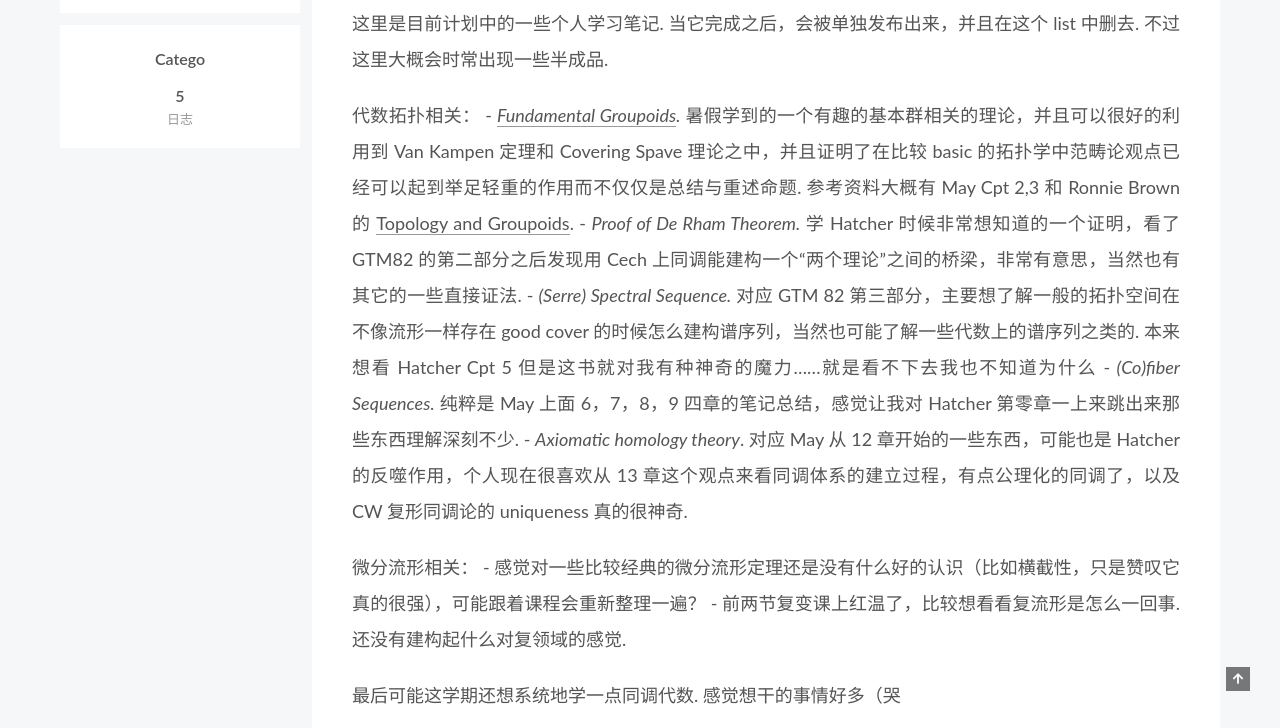
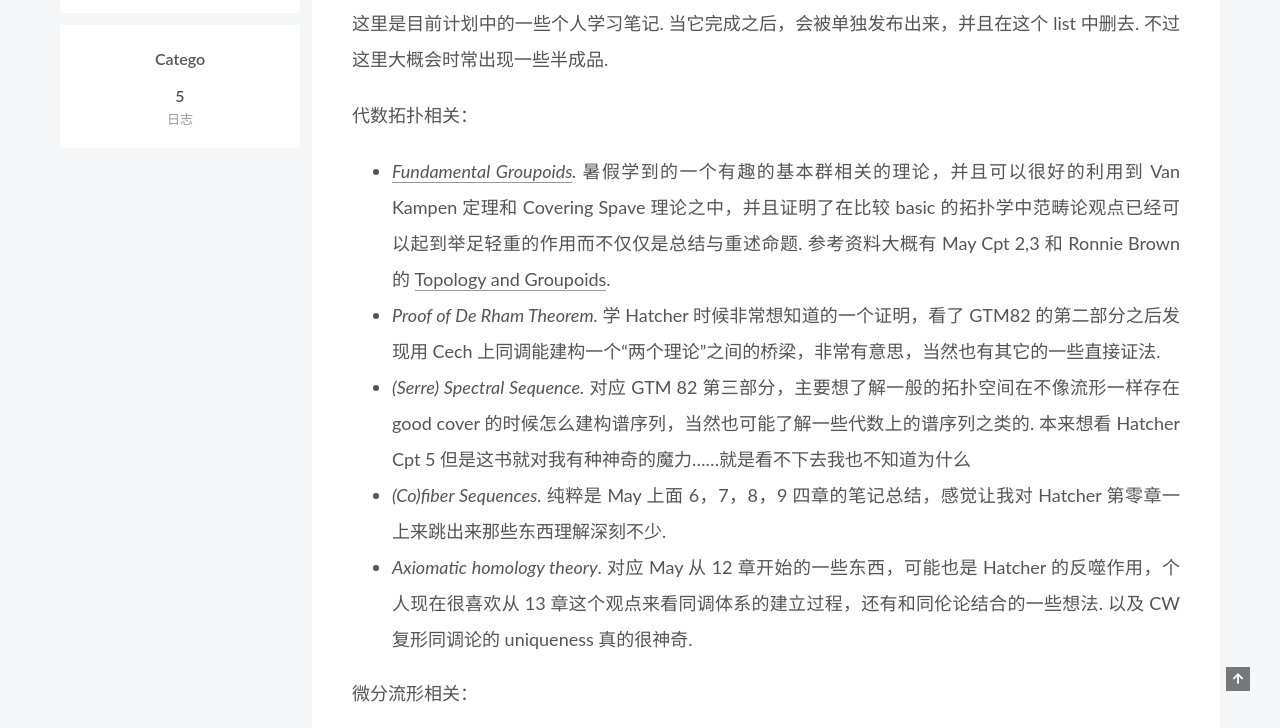
Before and after one commit to Catego97/Catego97.github.io, a plain HTML site: page 2025/09/14/todolist/index.html in a window 1280 px wide. Shown: the part 209-937 px from the top of the page. Drawn offline with nearby package versions, Linux system fonts and the light colour scheme; some packages are replaced by stand-ins of ours; a script that the page names is missing.

Commit message:
Site updated: 2025-09-14 11:30:26

```diff
--- a/2025/09/14/todolist/index.html
+++ b/2025/09/14/todolist/index.html
@@ -32,7 +32,7 @@
  不过这里大概会时常出现一些半成品.">
 <meta property="og:locale" content="zh_CN">
 <meta property="article:published_time" content="2025-09-14T02:50:00.000Z">
-<meta property="article:modified_time" content="2025-09-14T03:24:44.929Z">
+<meta property="article:modified_time" content="2025-09-14T03:29:53.600Z">
 <meta property="article:author" content="Catego">
 <meta name="twitter:card" content="summary">
 
@@ -185,7 +185,7 @@
               <span class="post-meta-item-text">发表于</span>
 
 
-              <time title="创建时间：2025-09-14 10:50:00 / 修改时间：11:24:44" itemprop="dateCreated datePublished" datetime="2025-09-14T10:50:00+08:00">2025-09-14</time>
+              <time title="创建时间：2025-09-14 10:50:00 / 修改时间：11:29:53" itemprop="dateCreated datePublished" datetime="2025-09-14T10:50:00+08:00">2025-09-14</time>
             </span>
 
 
@@ -210,7 +210,9 @@
 当它完成之后，会被单独发布出来，并且在这个 list 中删去.
 不过这里大概会时常出现一些半成品.</p>
 <span id="more"></span>
-<p>代数拓扑相关： - <em><a
+<p>代数拓扑相关：</p>
+<ul>
+<li><em><a
 target="_blank" rel="noopener" href="https://catego97.github.io/pdf/Groupoid1.pdf">Fundamental
 Groupoids</a>.</em>
 暑假学到的一个有趣的基本群相关的理论，并且可以很好的利用到 Van Kampen
@@ -218,24 +220,29 @@ Groupoids</a>.</em>
 的拓扑学中范畴论观点已经可以起到举足轻重的作用而不仅仅是总结与重述命题.
 参考资料大概有 May Cpt 2,3 和 Ronnie Brown 的 <a
 target="_blank" rel="noopener" href="https://www.groupoids.org.uk/topgpds.html">Topology and
-Groupoids</a>. - <em>Proof of De Rham Theorem.</em> 学 Hatcher
+Groupoids</a>.</li>
+<li><em>Proof of De Rham Theorem.</em> 学 Hatcher
 时候非常想知道的一个证明，看了 GTM82 的第二部分之后发现用 Cech
-上同调能建构一个“两个理论”之间的桥梁，非常有意思，当然也有其它的一些直接证法.
-- <em>(Serre) Spectral Sequence.</em> 对应 GTM 82
+上同调能建构一个“两个理论”之间的桥梁，非常有意思，当然也有其它的一些直接证法.</li>
+<li><em>(Serre) Spectral Sequence.</em> 对应 GTM 82
 第三部分，主要想了解一般的拓扑空间在不像流形一样存在 good cover
 的时候怎么建构谱序列，当然也可能了解一些代数上的谱序列之类的. 本来想看
-Hatcher Cpt 5 但是这书就对我有种神奇的魔力……就是看不下去我也不知道为什么
-- <em>(Co)fiber Sequences.</em> 纯粹是 May 上面 6，7，8，9
+Hatcher Cpt 5
+但是这书就对我有种神奇的魔力……就是看不下去我也不知道为什么</li>
+<li><em>(Co)fiber Sequences.</em> 纯粹是 May 上面 6，7，8，9
 四章的笔记总结，感觉让我对 Hatcher
-第零章一上来跳出来那些东西理解深刻不少. - <em>Axiomatic homology
-theory</em>. 对应 May 从 12 章开始的一些东西，可能也是 Hatcher
-的反噬作用，个人现在很喜欢从 13
-章这个观点来看同调体系的建立过程，有点公理化的同调了，以及 CW
-复形同调论的 uniqueness 真的很神奇.</p>
-<p>微分流形相关： -
-感觉对一些比较经典的微分流形定理还是没有什么好的认识（比如横截性，只是赞叹它真的很强），可能跟着课程会重新整理一遍？
-- 前两节复变课上红温了，比较想看看复流形是怎么一回事.
-还没有建构起什么对复领域的感觉.</p>
+第零章一上来跳出来那些东西理解深刻不少.</li>
+<li><em>Axiomatic homology theory</em>. 对应 May 从 12
+章开始的一些东西，可能也是 Hatcher 的反噬作用，个人现在很喜欢从 13
+章这个观点来看同调体系的建立过程，还有和同伦论结合的一些想法. 以及 CW
+复形同调论的 uniqueness 真的很神奇.</li>
+</ul>
+<p>微分流形相关：</p>
+<ul>
+<li>感觉对一些比较经典的微分流形定理还是没有什么好的认识（比如横截性，只是赞叹它真的很强），可能跟着课程会重新整理一遍？</li>
+<li>前两节复变课上红温了，比较想看看复流形是怎么一回事.
+还没有建构起什么对复领域的感觉.</li>
+</ul>
 <p>最后可能这学期还想系统地学一点同调代数. 感觉想干的事情好多（哭</p>
 
     </div>
```
Also changed, not shown: index.html (+1 -1 lines).
